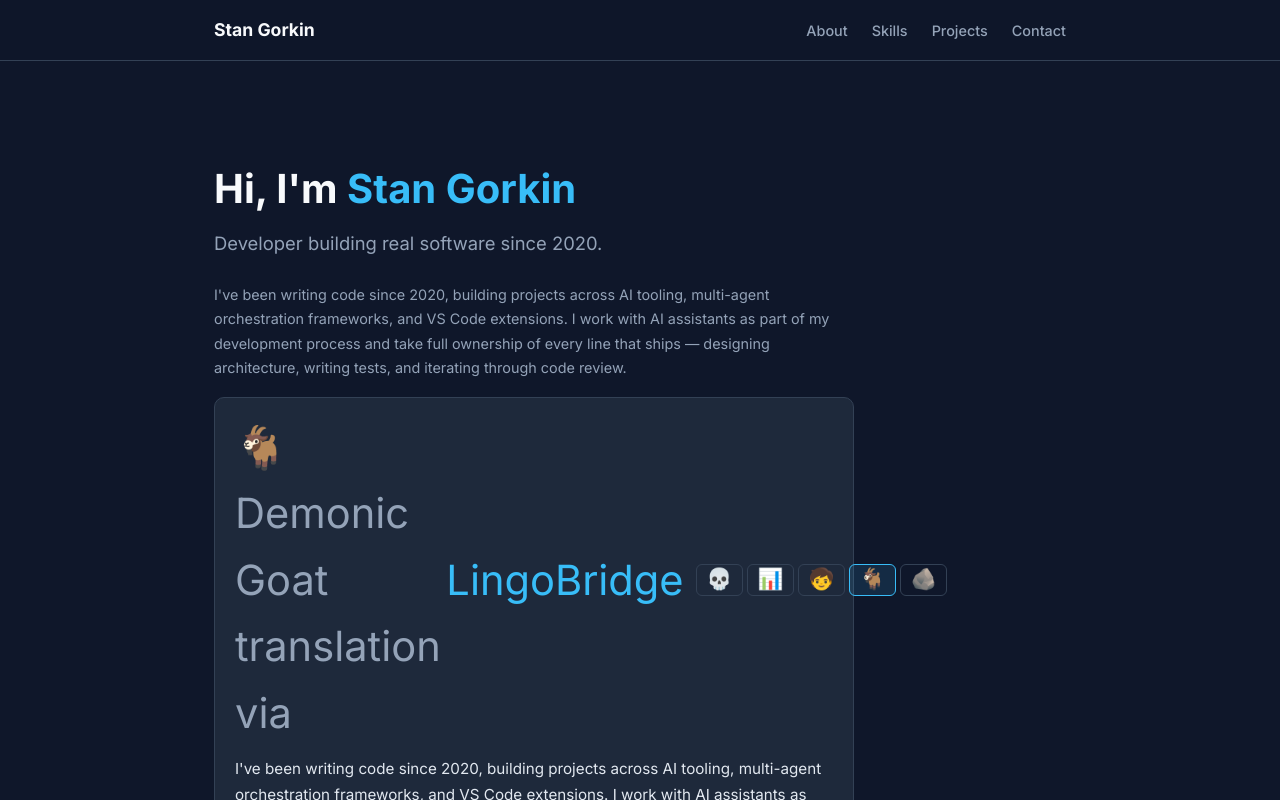
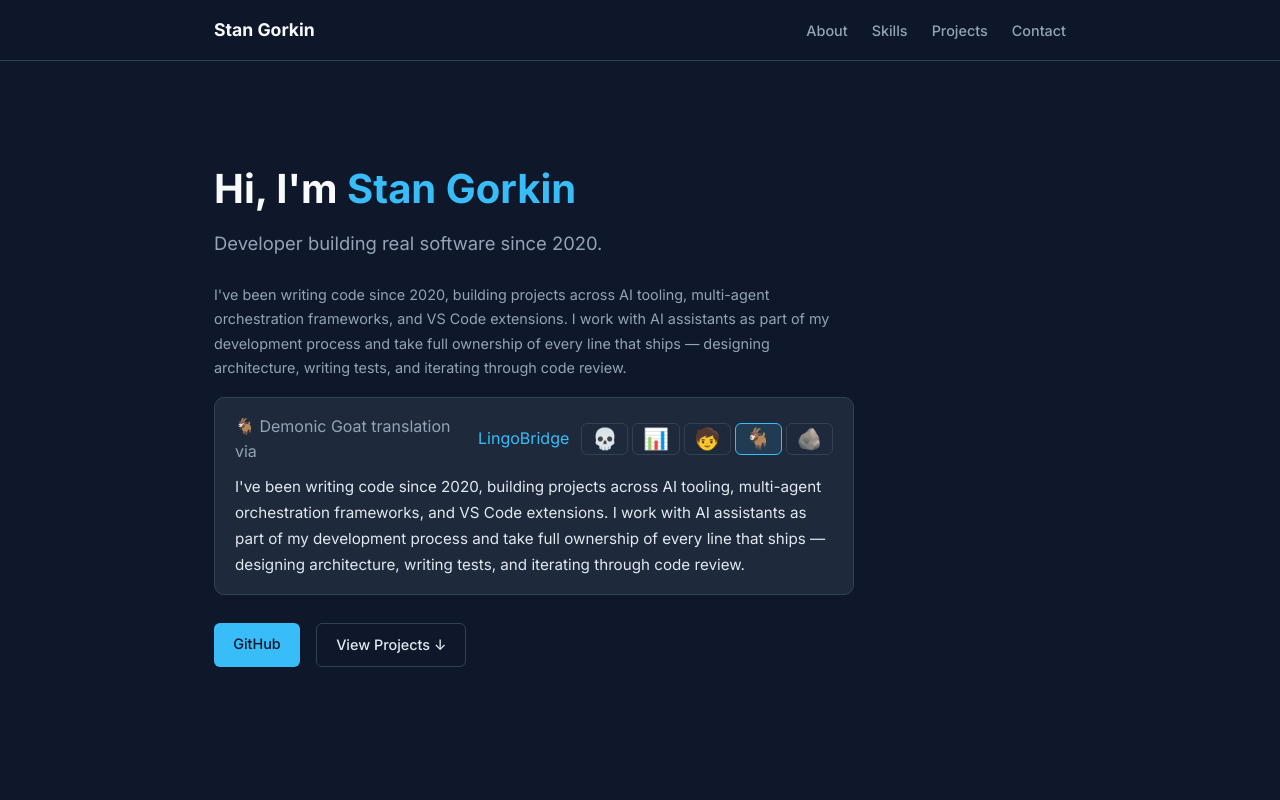
Before and after one commit to stangorkin/Portfolio, a SvelteKit app: page / in a window 1280 px wide. Shown: the top 800 px of the page. Built offline with nearby package versions, Linux system fonts and the light colour scheme; no server answers.

Commit message:
revert label font size to 1rem

```diff
--- a/src/routes/+page.svelte
+++ b/src/routes/+page.svelte
@@ -208,7 +208,7 @@
 	}
 
 	.bio-translator-label {
-		font-size: 2.6rem;
+		font-size: 1rem;
 		color: var(--color-muted);
 		display: flex;
 		align-items: center;
```
